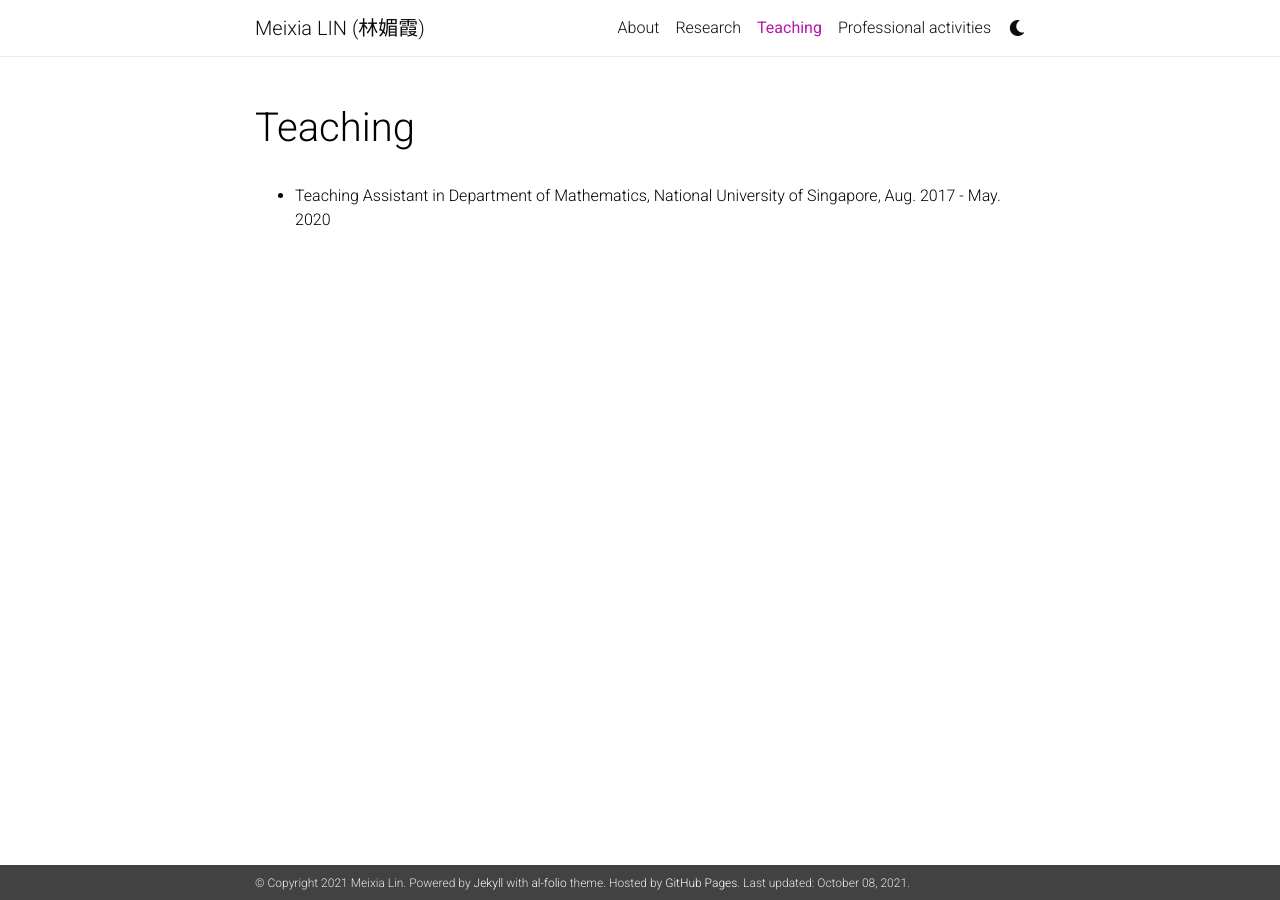
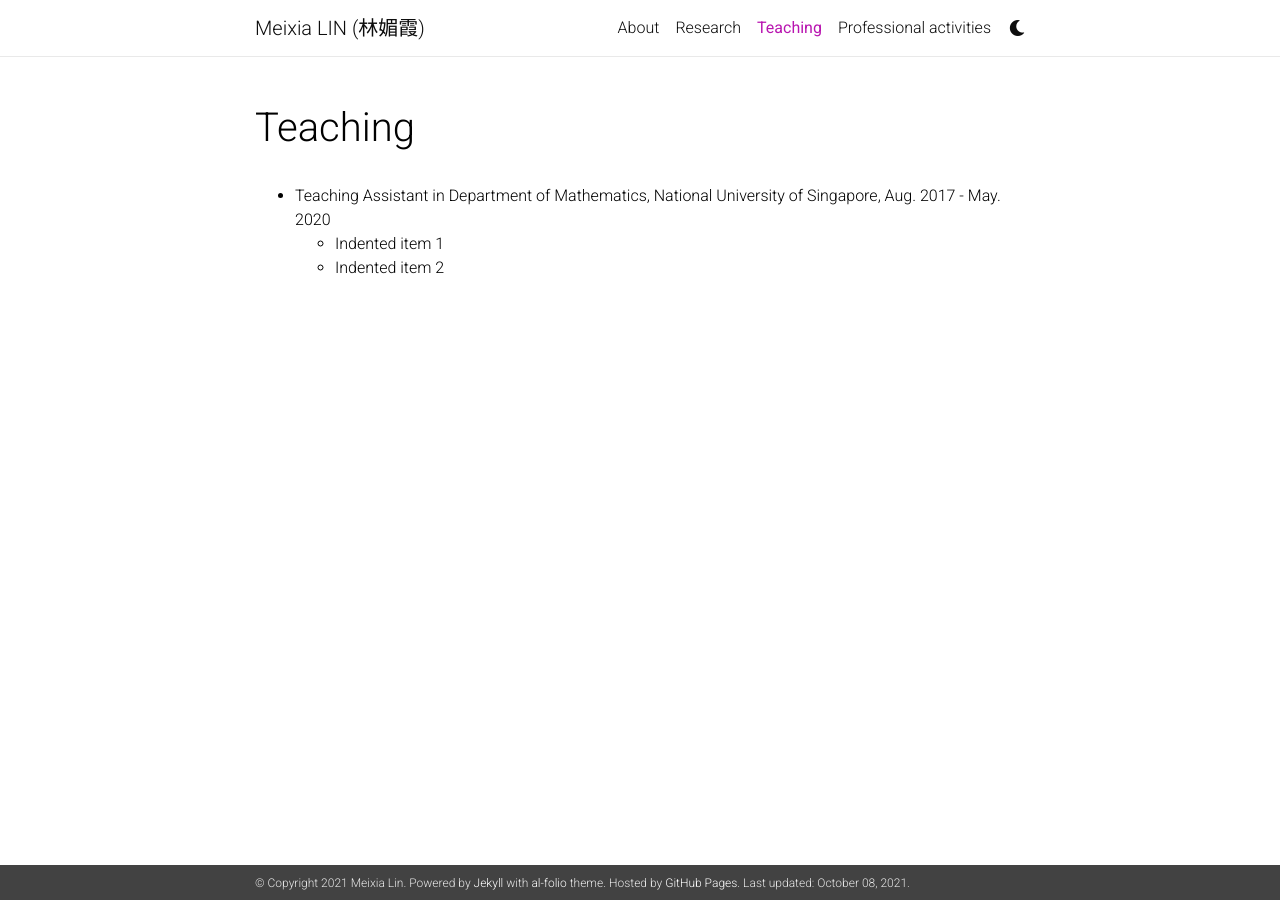
Before and after one commit to linmeixia/linmeixia.github.io, a Jekyll site: the page built from _pages/teaching.md, in a window 1280 px wide. Built offline with Jekyll 4.4.1, drawn with Linux system fonts in a browser that asks for light colours; nearby versions of some CDN libraries; comment, search, counter and statistics services are not loaded; a style sheet for code colours, icons or effects is not loaded.

Commit message:
Update teaching.md

```diff
--- a/_pages/teaching.md
+++ b/_pages/teaching.md
@@ -7,4 +7,6 @@
 nav: true
 ---
 
-* Teaching Assistant in Department of Mathematics, National University of Singapore, Aug. 2017 - May. 2020
+- Teaching Assistant in Department of Mathematics, National University of Singapore, Aug. 2017 - May. 2020
+    - Indented item 1
+    - Indented item 2
```
